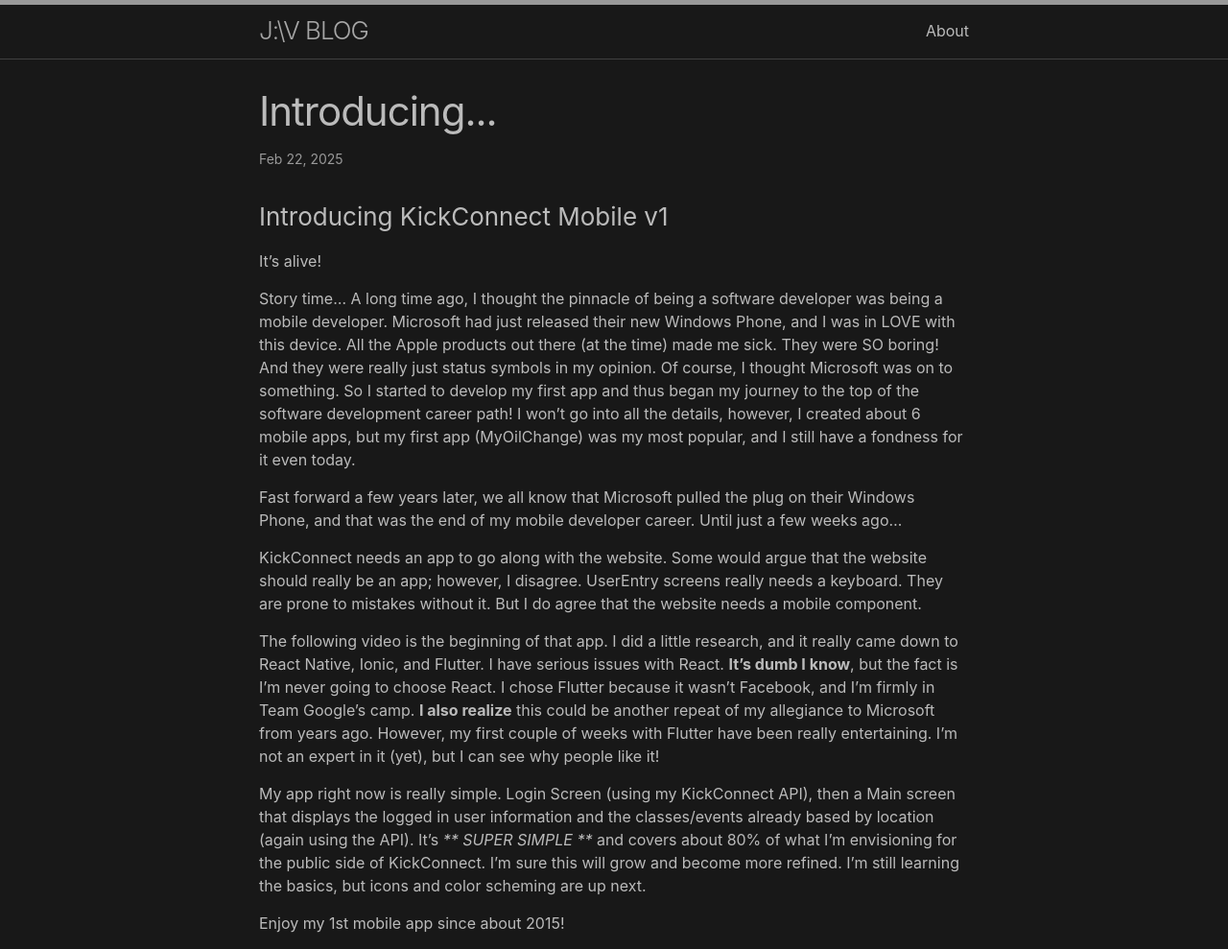
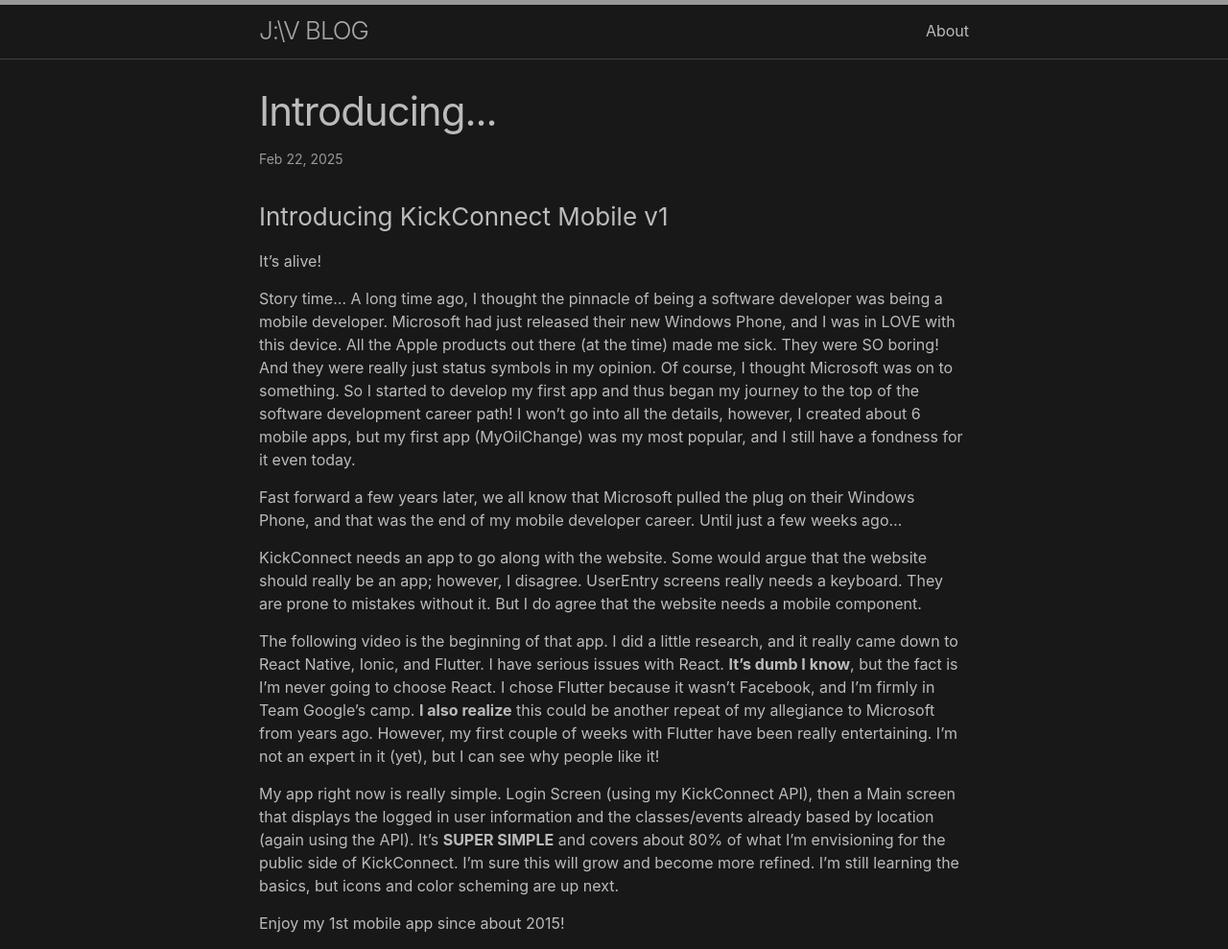
Before and after one commit to jeffvaccaro/jeffvaccaro.github.io, a Jekyll site: the page built from _posts/2025-02-23-kickconnect-mobile.md, in a window 1280 px wide. Shown: the top 989 px of the page at 96% size. Built offline with Jekyll 4.4.1, drawn with Linux system fonts in a browser that asks for light colours; grey boxes are pictures that could not be loaded.

Commit message:
minor mods to the Introducing post

```diff
--- a/_posts/2025-02-23-kickconnect-mobile.md
+++ b/_posts/2025-02-23-kickconnect-mobile.md
@@ -16,7 +16,7 @@
 
 The following video is the beginning of that app. I did a little research, and it really came down to React Native, Ionic, and Flutter. I have serious issues with React. **It's dumb I know**, but the fact is I'm never going to choose React. I chose Flutter because it wasn't Facebook, and I'm firmly in Team Google's camp. **I also realize** this could be another repeat of my allegiance to Microsoft from years ago. However, my first couple of weeks with Flutter have been really entertaining. I'm not an expert in it (yet), but I can see why people like it!
 
-My app right now is really simple. Login Screen (using my KickConnect API), then a Main screen that displays the logged in user information and the classes/events already based by location (again using the API). It's *** SUPER SIMPLE *** and covers about 80% of what I'm envisioning for the public side of KickConnect. I'm sure this will grow and become more refined. I'm still learning the basics, but icons and color scheming are up next.
+My app right now is really simple. Login Screen (using my KickConnect API), then a Main screen that displays the logged in user information and the classes/events already based by location (again using the API). It's <b>SUPER SIMPLE</b> and covers about 80% of what I'm envisioning for the public side of KickConnect. I'm sure this will grow and become more refined. I'm still learning the basics, but icons and color scheming are up next.
 
 Enjoy my 1st mobile app since about 2015!
 
```
